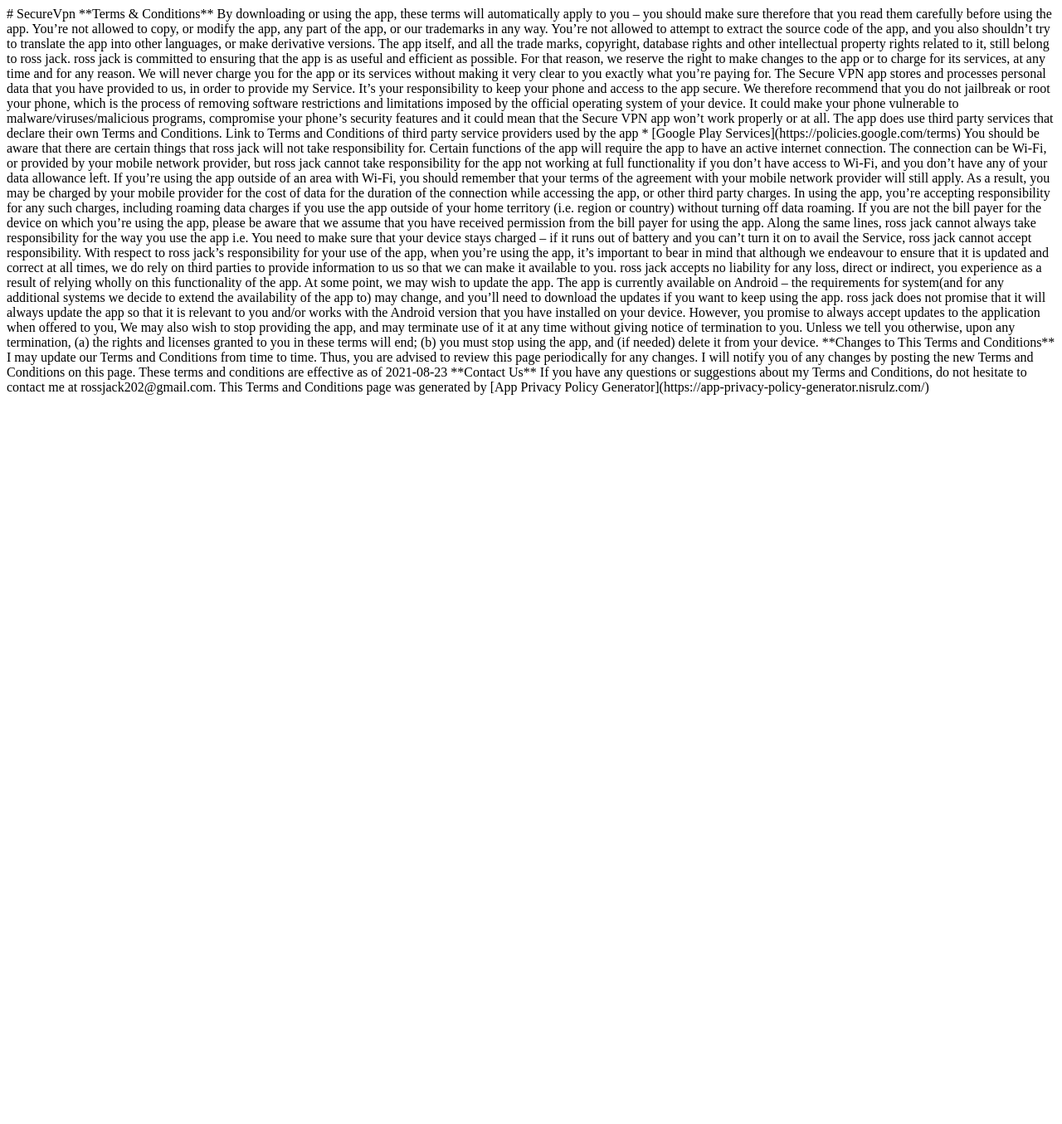
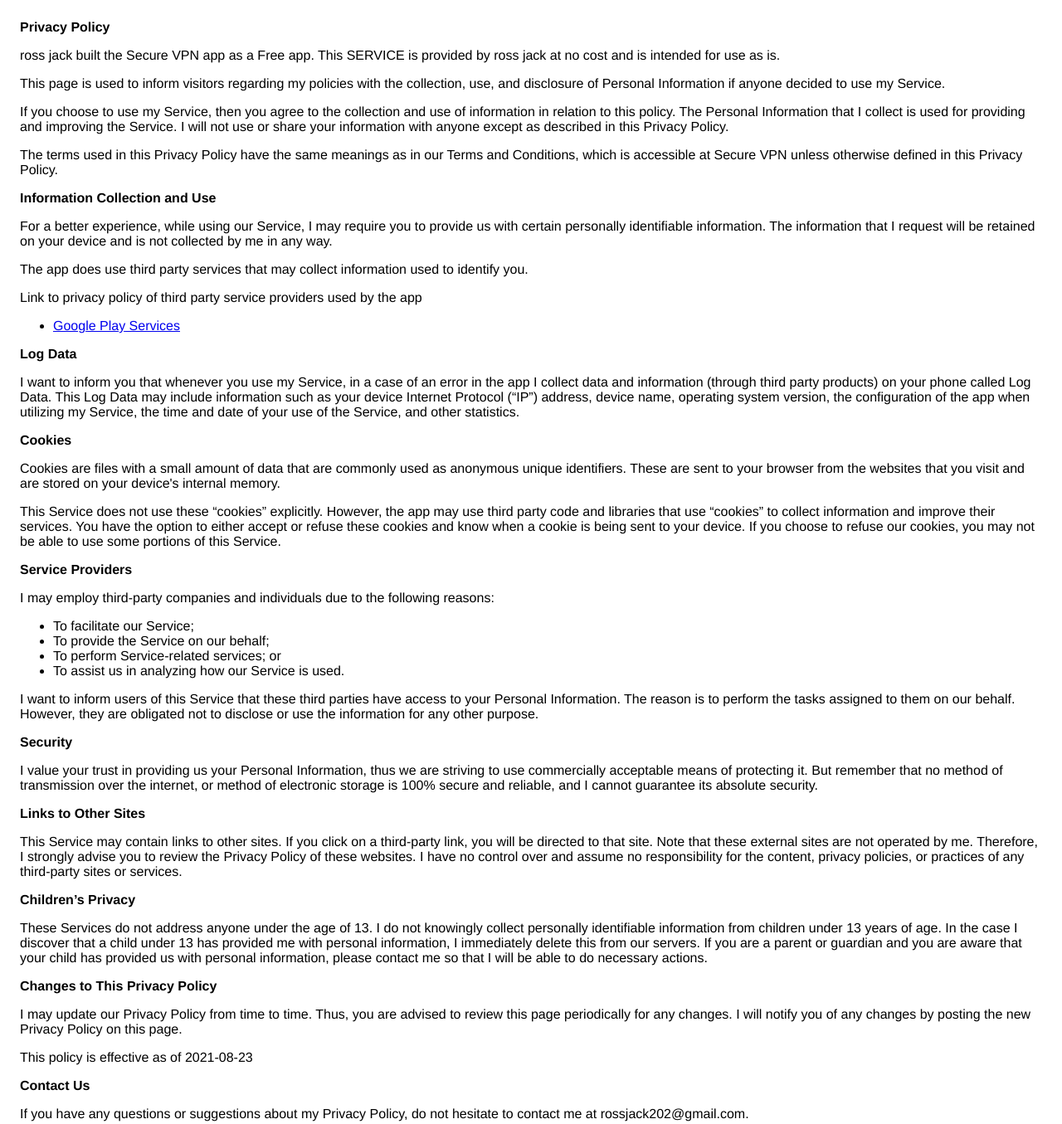
Before and after one commit to rossjack/SecureVpn, a plain HTML site: page index.html in a window 1280 px wide. Shown: the whole page at 83% size. Before the commit the page ends 800 px from the top, so only its background shows below. Drawn offline with Linux system fonts and the light colour scheme.

Commit message:
Update index.html

```diff
--- a/index.html
+++ b/index.html
@@ -1,36 +1,109 @@
-# SecureVpn
-**Terms & Conditions**
-
-By downloading or using the app, these terms will automatically apply to you – you should make sure therefore that you read them carefully before using the app. You’re not allowed to copy, or modify the app, any part of the app, or our trademarks in any way. You’re not allowed to attempt to extract the source code of the app, and you also shouldn’t try to translate the app into other languages, or make derivative versions. The app itself, and all the trade marks, copyright, database rights and other intellectual property rights related to it, still belong to ross jack.
-
-ross jack is committed to ensuring that the app is as useful and efficient as possible. For that reason, we reserve the right to make changes to the app or to charge for its services, at any time and for any reason. We will never charge you for the app or its services without making it very clear to you exactly what you’re paying for.
-
-The Secure VPN app stores and processes personal data that you have provided to us, in order to provide my Service. It’s your responsibility to keep your phone and access to the app secure. We therefore recommend that you do not jailbreak or root your phone, which is the process of removing software restrictions and limitations imposed by the official operating system of your device. It could make your phone vulnerable to malware/viruses/malicious programs, compromise your phone’s security features and it could mean that the Secure VPN app won’t work properly or at all.
-
-The app does use third party services that declare their own Terms and Conditions.
-
-Link to Terms and Conditions of third party service providers used by the app
-
-*   [Google Play Services](https://policies.google.com/terms)
-
-You should be aware that there are certain things that ross jack will not take responsibility for. Certain functions of the app will require the app to have an active internet connection. The connection can be Wi-Fi, or provided by your mobile network provider, but ross jack cannot take responsibility for the app not working at full functionality if you don’t have access to Wi-Fi, and you don’t have any of your data allowance left.
-
-If you’re using the app outside of an area with Wi-Fi, you should remember that your terms of the agreement with your mobile network provider will still apply. As a result, you may be charged by your mobile provider for the cost of data for the duration of the connection while accessing the app, or other third party charges. In using the app, you’re accepting responsibility for any such charges, including roaming data charges if you use the app outside of your home territory (i.e. region or country) without turning off data roaming. If you are not the bill payer for the device on which you’re using the app, please be aware that we assume that you have received permission from the bill payer for using the app.
-
-Along the same lines, ross jack cannot always take responsibility for the way you use the app i.e. You need to make sure that your device stays charged – if it runs out of battery and you can’t turn it on to avail the Service, ross jack cannot accept responsibility.
-
-With respect to ross jack’s responsibility for your use of the app, when you’re using the app, it’s important to bear in mind that although we endeavour to ensure that it is updated and correct at all times, we do rely on third parties to provide information to us so that we can make it available to you. ross jack accepts no liability for any loss, direct or indirect, you experience as a result of relying wholly on this functionality of the app.
-
-At some point, we may wish to update the app. The app is currently available on Android – the requirements for system(and for any additional systems we decide to extend the availability of the app to) may change, and you’ll need to download the updates if you want to keep using the app. ross jack does not promise that it will always update the app so that it is relevant to you and/or works with the Android version that you have installed on your device. However, you promise to always accept updates to the application when offered to you, We may also wish to stop providing the app, and may terminate use of it at any time without giving notice of termination to you. Unless we tell you otherwise, upon any termination, (a) the rights and licenses granted to you in these terms will end; (b) you must stop using the app, and (if needed) delete it from your device.
-
-**Changes to This Terms and Conditions**
-
-I may update our Terms and Conditions from time to time. Thus, you are advised to review this page periodically for any changes. I will notify you of any changes by posting the new Terms and Conditions on this page.
-
-These terms and conditions are effective as of 2021-08-23
-
-**Contact Us**
-
-If you have any questions or suggestions about my Terms and Conditions, do not hesitate to contact me at rossjack202@gmail.com.
-
-This Terms and Conditions page was generated by [App Privacy Policy Generator](https://app-privacy-policy-generator.nisrulz.com/)
+<!DOCTYPE html>
+    <html>
+    <head>
+      <meta charset='utf-8'>
+      <meta name='viewport' content='width=device-width'>
+      <title>Privacy Policy</title>
+      <style> body { font-family: 'Helvetica Neue', Helvetica, Arial, sans-serif; padding:1em; } </style>
+    </head>
+    <body>
+    <strong>Privacy Policy</strong> <p>
+                  ross jack built the Secure VPN app as
+                  a Free app. This SERVICE is provided by
+                  ross jack at no cost and is intended for use as
+                  is.
+                </p> <p>
+                  This page is used to inform visitors regarding my
+                  policies with the collection, use, and disclosure of Personal
+                  Information if anyone decided to use my Service.
+                </p> <p>
+                  If you choose to use my Service, then you agree to
+                  the collection and use of information in relation to this
+                  policy. The Personal Information that I collect is
+                  used for providing and improving the Service. I will not use or share your information with
+                  anyone except as described in this Privacy Policy.
+                </p> <p>
+                  The terms used in this Privacy Policy have the same meanings
+                  as in our Terms and Conditions, which is accessible at
+                  Secure VPN unless otherwise defined in this Privacy Policy.
+                </p> <p><strong>Information Collection and Use</strong></p> <p>
+                  For a better experience, while using our Service, I
+                  may require you to provide us with certain personally
+                  identifiable information. The information that
+                  I request will be retained on your device and is not collected by me in any way.
+                </p> <div><p>
+                    The app does use third party services that may collect
+                    information used to identify you.
+                  </p> <p>
+                    Link to privacy policy of third party service providers used
+                    by the app
+                  </p> <ul><li><a href="https://www.google.com/policies/privacy/" target="_blank" rel="noopener noreferrer">Google Play Services</a></li><!----><!----><!----><!----><!----><!----><!----><!----><!----><!----><!----><!----><!----><!----><!----><!----><!----><!----><!----><!----><!----><!----><!----><!----><!----><!----></ul></div> <p><strong>Log Data</strong></p> <p>
+                  I want to inform you that whenever you
+                  use my Service, in a case of an error in the app
+                  I collect data and information (through third party
+                  products) on your phone called Log Data. This Log Data may
+                  include information such as your device Internet Protocol
+                  (“IP”) address, device name, operating system version, the
+                  configuration of the app when utilizing my Service,
+                  the time and date of your use of the Service, and other
+                  statistics.
+                </p> <p><strong>Cookies</strong></p> <p>
+                  Cookies are files with a small amount of data that are
+                  commonly used as anonymous unique identifiers. These are sent
+                  to your browser from the websites that you visit and are
+                  stored on your device's internal memory.
+                </p> <p>
+                  This Service does not use these “cookies” explicitly. However,
+                  the app may use third party code and libraries that use
+                  “cookies” to collect information and improve their services.
+                  You have the option to either accept or refuse these cookies
+                  and know when a cookie is being sent to your device. If you
+                  choose to refuse our cookies, you may not be able to use some
+                  portions of this Service.
+                </p> <p><strong>Service Providers</strong></p> <p>
+                  I may employ third-party companies and
+                  individuals due to the following reasons:
+                </p> <ul><li>To facilitate our Service;</li> <li>To provide the Service on our behalf;</li> <li>To perform Service-related services; or</li> <li>To assist us in analyzing how our Service is used.</li></ul> <p>
+                  I want to inform users of this Service
+                  that these third parties have access to your Personal
+                  Information. The reason is to perform the tasks assigned to
+                  them on our behalf. However, they are obligated not to
+                  disclose or use the information for any other purpose.
+                </p> <p><strong>Security</strong></p> <p>
+                  I value your trust in providing us your
+                  Personal Information, thus we are striving to use commercially
+                  acceptable means of protecting it. But remember that no method
+                  of transmission over the internet, or method of electronic
+                  storage is 100% secure and reliable, and I cannot
+                  guarantee its absolute security.
+                </p> <p><strong>Links to Other Sites</strong></p> <p>
+                  This Service may contain links to other sites. If you click on
+                  a third-party link, you will be directed to that site. Note
+                  that these external sites are not operated by me.
+                  Therefore, I strongly advise you to review the
+                  Privacy Policy of these websites. I have
+                  no control over and assume no responsibility for the content,
+                  privacy policies, or practices of any third-party sites or
+                  services.
+                </p> <p><strong>Children’s Privacy</strong></p> <p>
+                  These Services do not address anyone under the age of 13.
+                  I do not knowingly collect personally
+                  identifiable information from children under 13 years of age. In the case
+                  I discover that a child under 13 has provided
+                  me with personal information, I immediately
+                  delete this from our servers. If you are a parent or guardian
+                  and you are aware that your child has provided us with
+                  personal information, please contact me so that
+                  I will be able to do necessary actions.
+                </p> <p><strong>Changes to This Privacy Policy</strong></p> <p>
+                  I may update our Privacy Policy from
+                  time to time. Thus, you are advised to review this page
+                  periodically for any changes. I will
+                  notify you of any changes by posting the new Privacy Policy on
+                  this page.
+                </p> <p>This policy is effective as of 2021-08-23</p> <p><strong>Contact Us</strong></p> <p>
+                  If you have any questions or suggestions about my
+                  Privacy Policy, do not hesitate to contact me at rossjack202@gmail.com.
+                </p>
+    </body>
+    </html>
```
